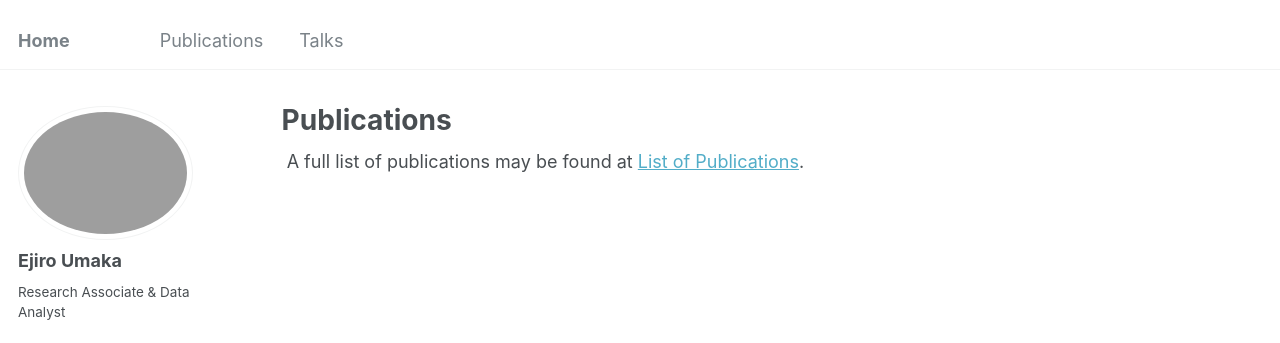
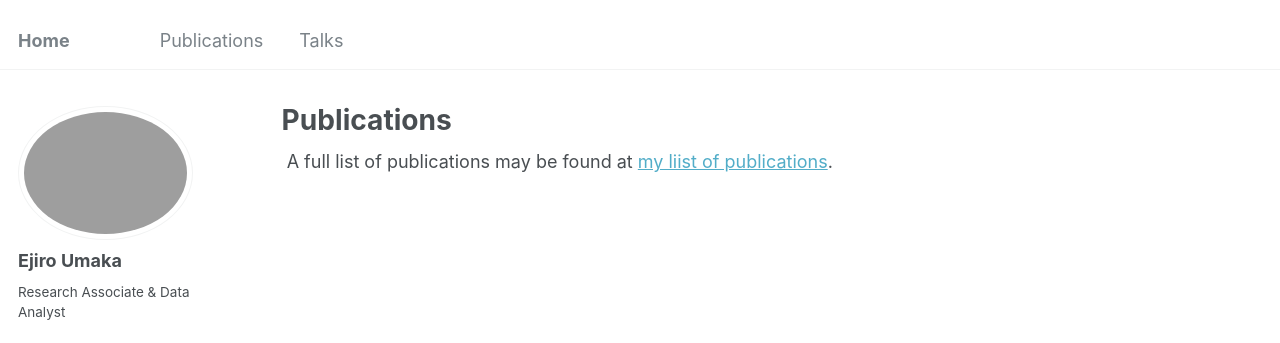
Before and after one commit to eumaka/eumaka.github.io, a Jekyll site: the page built from _pages/publications.md, in a window 1280 px wide. Shown: the top 343 px of the page. Built offline with Jekyll 4.4.1, drawn with Linux system fonts in a browser that asks for light colours; some web fonts are replaced.

Commit message:
Update publications.md

```diff
--- a/_pages/publications.md
+++ b/_pages/publications.md
@@ -7,5 +7,5 @@ author_profile: true
 
 
 {% if site.author.googlescholar %}
-  <div class="wordwrap"> A full list of publications may be found at  <a href="https://inspirehep.net/authors/1454351">List of Publications</a>.</div>
+  <div class="wordwrap"> A full list of publications may be found at  <a href="https://inspirehep.net/authors/1454351">my liist of publications</a>.</div>
 {% endif %}
```
